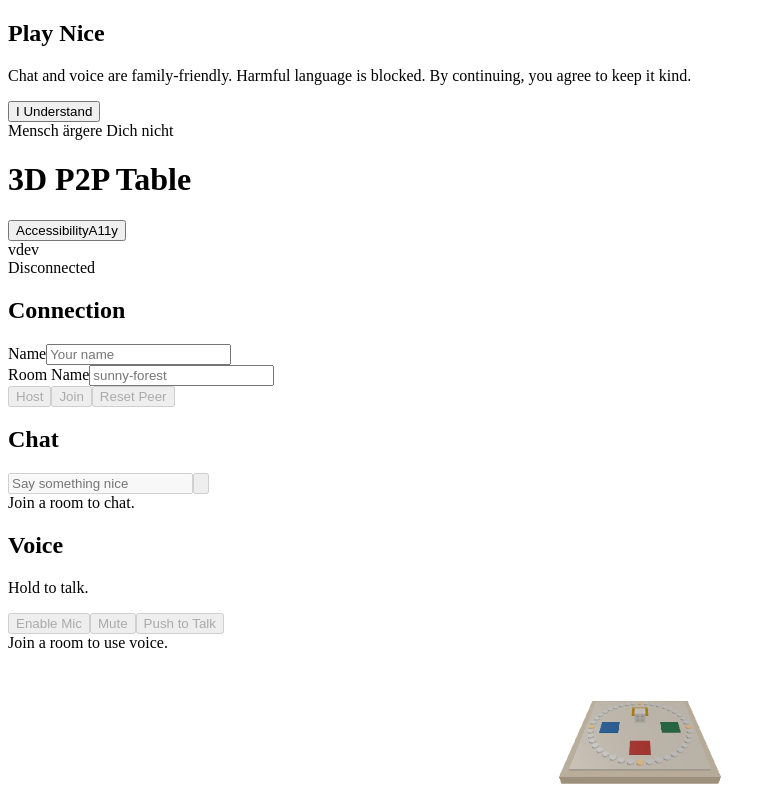
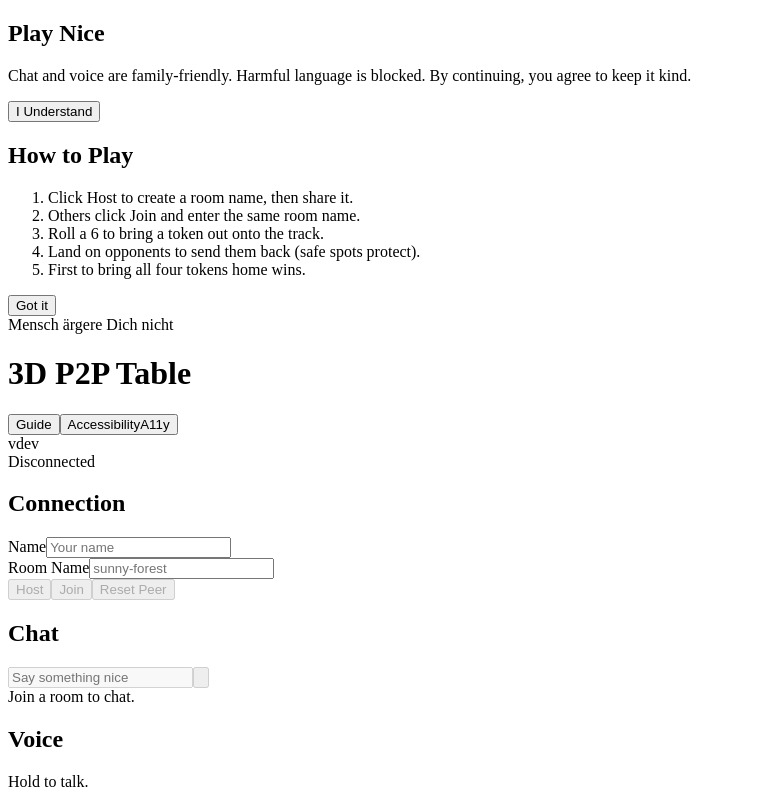
Before and after one commit to leksarodic/Mensch-argere-Dich-nicht, a React (Vite) app: page / in a window 1280 px wide. Shown: the top 800 px of the page, without its empty margins (0-776 px from the left). Built offline with nearby package versions, Linux system fonts and the light colour scheme; the HTML template or start-up script is replaced by a standard one.

Commit message:
Add guide popup and host lockout

```diff
--- a/src/App.jsx
+++ b/src/App.jsx
@@ -79,11 +79,13 @@ function App() {
   const [showSystemNotice, setShowSystemNotice] = useState(false);
   const [systemNoticeText, setSystemNoticeText] = useState("");
   const [showAccessibility, setShowAccessibility] = useState(false);
+  const [showGuide, setShowGuide] = useState(false);
   const [accessibility, setAccessibility] = useState({
     largeText: false,
     highContrast: false,
     reduceMotion: false,
   });
+  const [isHosting, setIsHosting] = useState(false);
   const [audioMuted, setAudioMuted] = useState(false);
   const [rooms, setRooms] = useState(() => {
     try {
@@ -150,6 +152,10 @@ function App() {
     };
     handleMobileMute();
     media.addEventListener("change", handleMobileMute);
+    const guideSeen = localStorage.getItem("guideSeen") === "true";
+    if (!guideSeen) {
+      setShowGuide(true);
+    }
     return () => {
       window.removeEventListener("resize", handleResize);
       media.removeEventListener("change", handleMobileMute);
@@ -1086,6 +1092,7 @@ function App() {
       return;
     }
     stateRef.current.isHost = true;
+    setIsHosting(true);
     stateRef.current.selfName = playerName.trim();
     const desiredRoom = roomId.trim() || generateRoomName();
     setRoomId(desiredRoom);
@@ -1103,6 +1110,7 @@ function App() {
     }
     if (!roomId.trim()) return;
     stateRef.current.isHost = false;
+    setIsHosting(false);
     stateRef.current.selfName = playerName.trim();
     stateRef.current.joinRetryCount = 0;
     stateRef.current.roomId = roomId.trim();
@@ -1126,6 +1134,7 @@ function App() {
     cleanupPeer();
     stateRef.current.connections.clear();
     stateRef.current.isHost = false;
+    setIsHosting(false);
     stateRef.current.selfId = null;
     stateRef.current.assignedIndex = null;
     stateRef.current.roomId = null;
@@ -1175,6 +1184,7 @@ function App() {
     stateRef.current.game = newGame;
     if (peerId === stateRef.current.selfId) {
       stateRef.current.assignedIndex = null;
+      setIsHosting(false);
     }
     const conn = stateRef.current.connections.get(peerId);
     if (conn) conn.close();
@@ -1476,12 +1486,43 @@ function App() {
           </div>
         </div>
       )}
+      {showGuide && (
+        <div className="disclaimer" role="dialog" aria-modal="true" aria-label="How to play">
+          <div className="disclaimer-card">
+            <h2>How to Play</h2>
+            <ol className="guide-list">
+              <li>Click Host to create a room name, then share it.</li>
+              <li>Others click Join and enter the same room name.</li>
+              <li>Roll a 6 to bring a token out onto the track.</li>
+              <li>Land on opponents to send them back (safe spots protect).</li>
+              <li>First to bring all four tokens home wins.</li>
+            </ol>
+            <div className="button-row">
+              <button
+                onClick={() => {
+                  localStorage.setItem("guideSeen", "true");
+                  setShowGuide(false);
+                }}
+              >
+                Got it
+              </button>
+            </div>
+          </div>
+        </div>
+      )}
       <header className="header">
         <div>
           <div className="eyebrow">Mensch ärgere Dich nicht</div>
           <h1>3D P2P Table</h1>
         </div>
         <div className="header-right">
+          <button
+            className="ghost guide-btn"
+            onClick={() => setShowGuide(true)}
+            aria-label="Open how to play"
+          >
+            Guide
+          </button>
           <button
             className="ghost"
             onClick={() => setShowAccessibility(true)}
@@ -1524,7 +1565,7 @@ function App() {
               <button onClick={handleHost} disabled={!playerName.trim()}>
                 Host
               </button>
-              <button className="ghost" onClick={handleJoin} disabled={!playerName.trim() || !roomId.trim()}>
+              <button className="ghost" onClick={handleJoin} disabled={!playerName.trim() || !roomId.trim() || isHosting}>
                 Join
               </button>
               <button className="ghost" onClick={resetPeer} disabled={!game?.started}>
--- a/src/styles.css
+++ b/src/styles.css
@@ -120,6 +120,15 @@ body::after {
 .toggle-row input {
   width: 18px;
   height: 18px;
+}
+
+.guide-list {
+  margin: 0;
+  padding-left: 18px;
+  display: grid;
+  gap: 6px;
+  font-size: 14px;
+  color: var(--text);
 }
 
 body.a11y-large-text {
@@ -546,6 +555,11 @@ button:hover:not(:disabled) {
     font-size: 12px;
   }
 
+  .status {
+    font-size: 12px;
+    padding: 6px 10px;
+  }
+
   .a11y-full {
     display: none;
   }
@@ -555,6 +569,10 @@ button:hover:not(:disabled) {
   }
 
   .version {
+    display: none;
+  }
+
+  .guide-btn {
     display: none;
   }
 }
```
